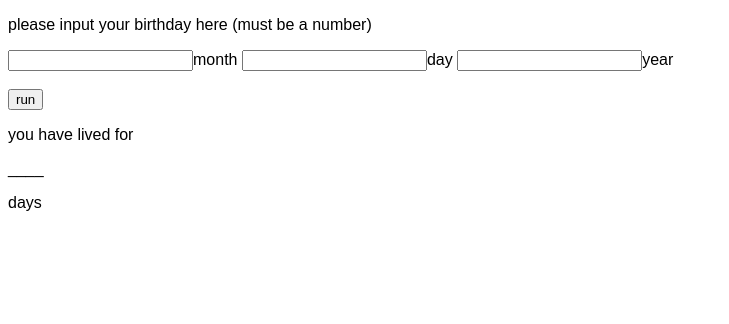
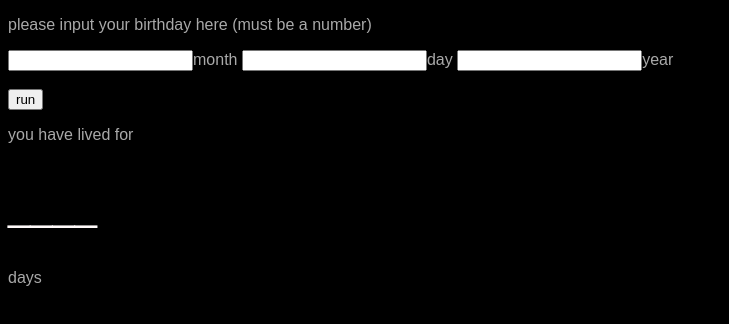
Before and after one commit to matthew-gagne/i-broke-things, a plain HTML site: page index.html in a window 1280 px wide. Shown: the whole page, without its empty margins (0-729 px from the left). Drawn offline with Linux system fonts and the light colour scheme.

Commit message:
added css

```diff
--- a/index.html
+++ b/index.html
@@ -19,7 +19,7 @@
           run
         </button>
         <p>you have lived for</p>
-        <p id="d">____</p>
+        <p class="d" id="d">____</p>
         <p>days</p>
       </form>
     </div>
--- a/style.css
+++ b/style.css
@@ -1,3 +1,10 @@
 body {
+  background-color: black;
+  color: #a9a9a9;
   font-family: Arial, Helvetica, sans-serif;
 }
+
+.d {
+  color: snow;
+  font-size: 250%;
+}
```
